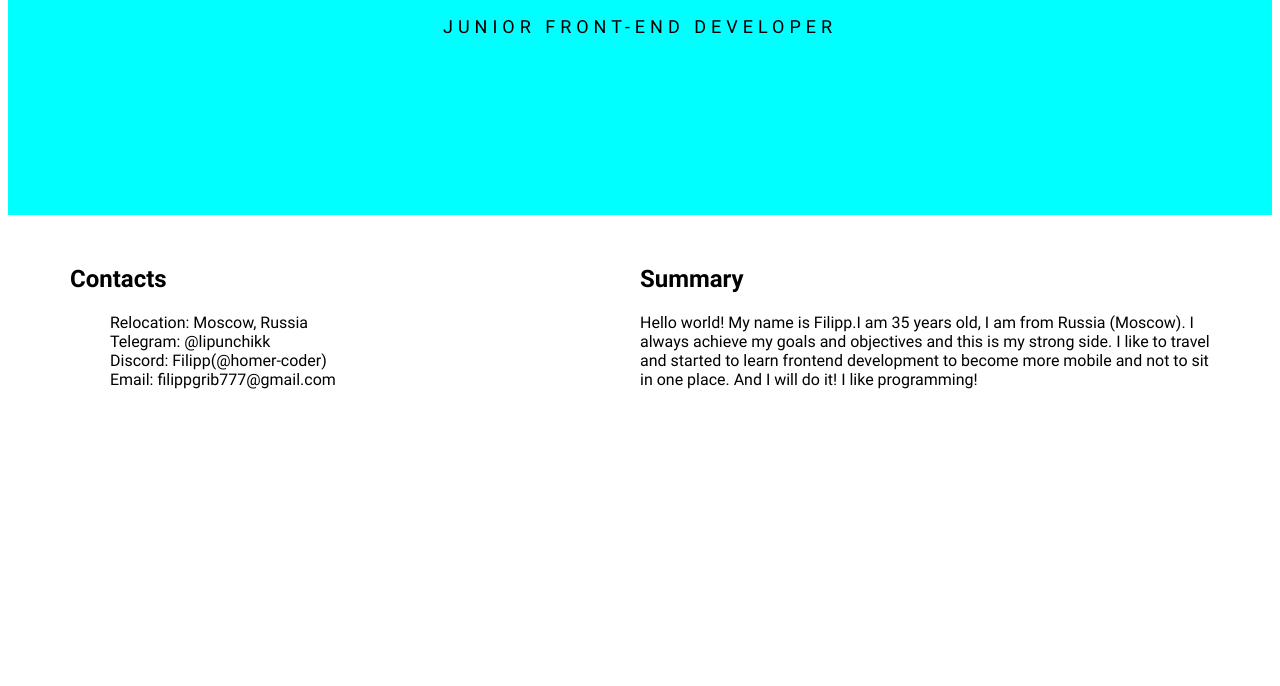
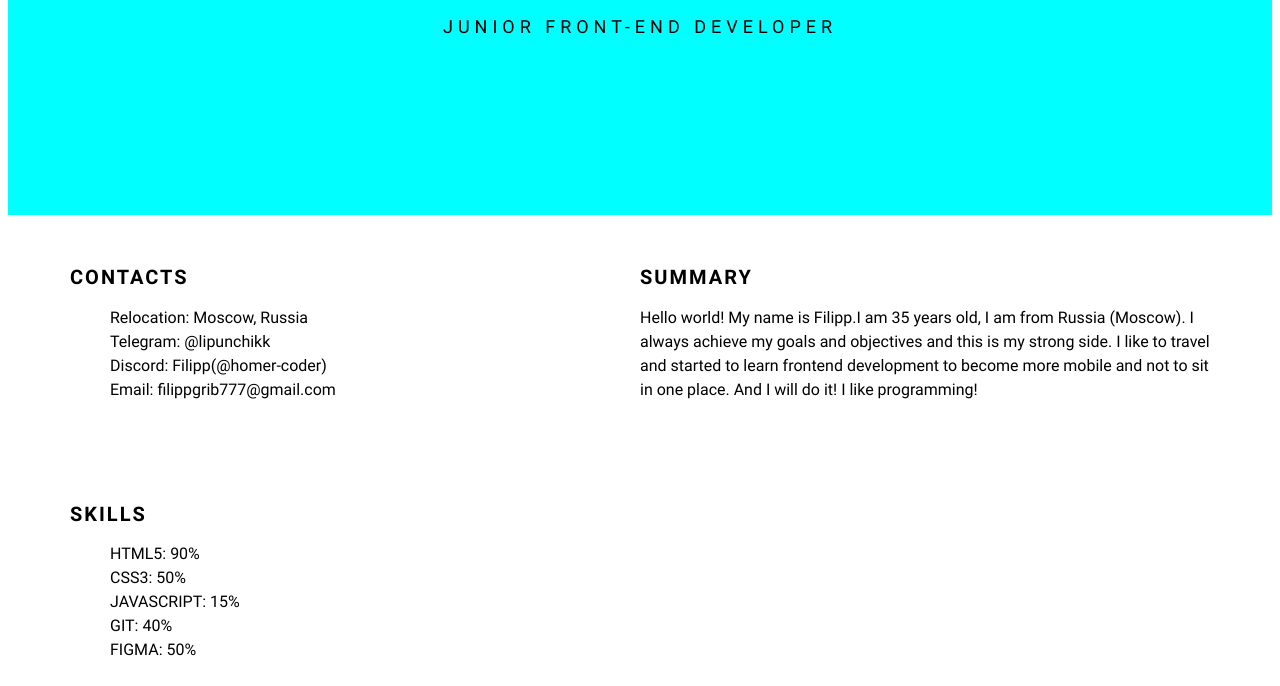
Before and after one commit to homer-coder/rsschool-cv, a plain HTML site: page index.html in a window 1280 px wide. Shown: the part 593-1279 px from the top of the page. Before the commit the page ends 1040 px from the top, so only its background shows below. Drawn offline with Linux system fonts and the light colour scheme.

Commit message:
feat: add section skills

```diff
--- a/index.html
+++ b/index.html
@@ -13,7 +13,7 @@
           <ul class="nav-list">
             <li class="nav-item"><a href="#contacts" class="nav-link">Contacts</a></li>
             <li class="nav-item"><a href="#summary" class="nav-link">Summary</a></li>
-            <li class="nav-item"><a href="skills" class="nav-link">Skills</a></li>
+            <li class="nav-item"><a href="#skills" class="nav-link">Skills</a></li>
             <li class="nav-item"><a href="code" class="nav-link">Code</a></li>
             <li class="nav-item"><a href="courses" class="nav-link">Courses</a></li>
             <li class="nav-item"><a href="education" class="nav-link">Education</a></li>
@@ -51,6 +51,18 @@
             </p>
           </div>
         </section>
+        <section class="section" id="skills">
+          <div class="section-skills">
+            <h2 class="skills-title">Skills</h2>
+            <ul>
+              <li class="skills-list">html5: 90%</li>
+              <li class="skills-list">css3: 50%</li>
+              <li class="skills-list">javaScript: 15%</li>
+              <li class="skills-list">git: 40%</li>
+              <li class="skills-list">figma: 50%</li>
+            </ul>
+          </div>
+        </section>
       </div>
     </main>
     <footer></footer>
--- a/styles.css
+++ b/styles.css
@@ -39,7 +39,8 @@ body {
 }
 
 .nav-list,
-.contacts-list {
+.contacts-list,
+.skills-list {
   list-style: none;
 }
 
@@ -99,11 +100,26 @@ body {
 }
 
 .contacts-title,
-.summary-title {
+.summary-title,
+.skills-title {
   margin-top: 50px;
   padding: 0;
+  text-transform: uppercase;
+  letter-spacing: 2px;
+  font-size: 20px;
+  font-weight: 700;
+}
+
+.contacts-list {
+  line-height: 1.5;
 }
 
 .summary-subtitle {
   margin-bottom: 50px;
+  line-height: 1.5;
 }
+
+.skills-list {
+  text-transform: uppercase;
+  line-height: 1.5;
+}
```
